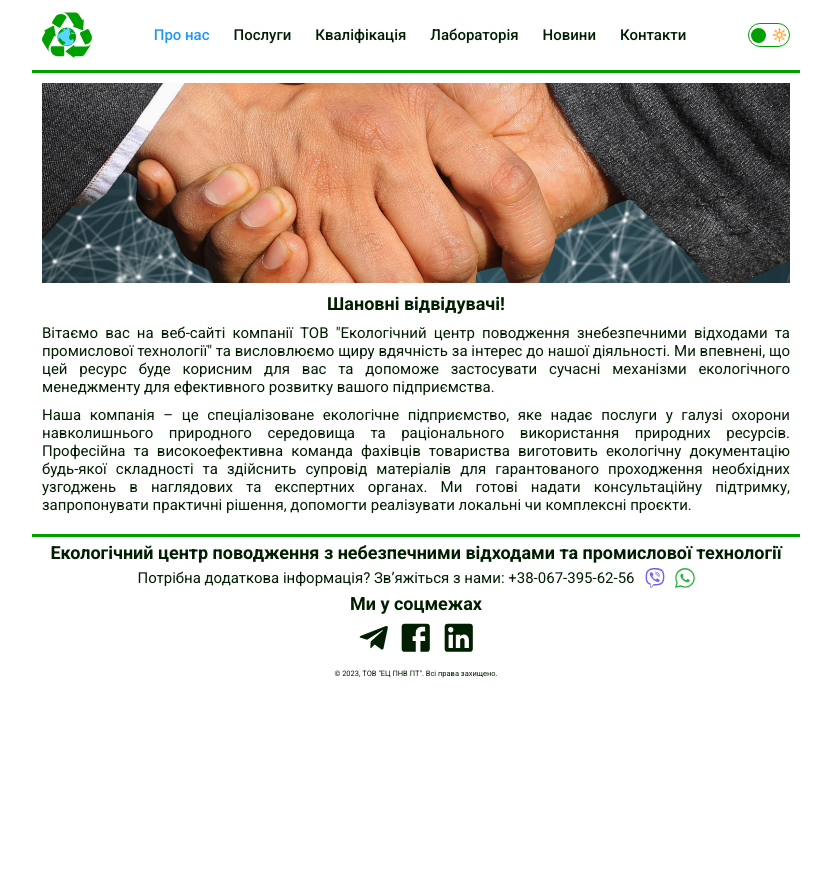
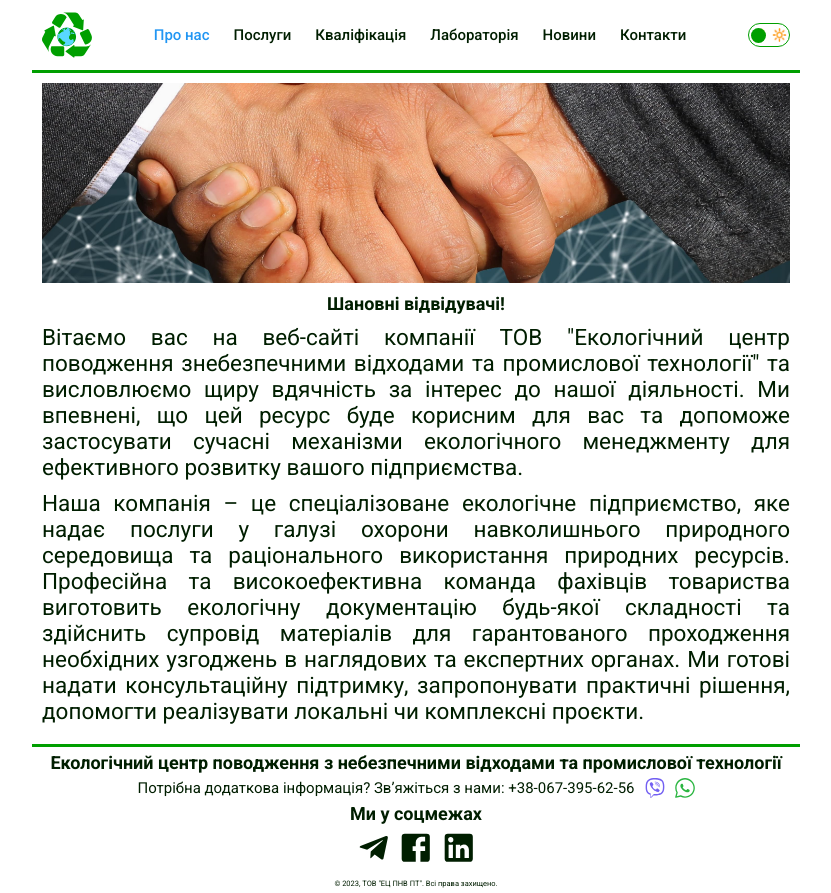
Before and after one commit to Eugensson/ecocenter, a Next.js app: page / in a window 1280 px wide. Shown: the whole page, without its empty margins (224-1055 px from the left). Before the commit the page ends 800 px from the top, so only its background shows below. Built offline with nearby package versions, Linux system fonts and the light colour scheme.

Commit message:
Update globals.css

```diff
--- a/src/app/globals.css
+++ b/src/app/globals.css
@@ -176,7 +176,7 @@ a:hover, a:focus {
   align-items: center;
   gap: 10px;
 
-  font-size: 0.5rem;
+  font-size: 0.25rem;
 }
 
 .copyrightText {
@@ -327,7 +327,7 @@ a:hover, a:focus {
   }
 
   .text {
-    font-size: 0.5rem;
+    font-size: 0.75rem;
     text-align: justify;
     gap: 20px;
   }
@@ -369,7 +369,6 @@ a:hover, a:focus {
   }
 
   .text {
-    font-size: 0.5rem;
     gap: 30px;
   }
 
```
